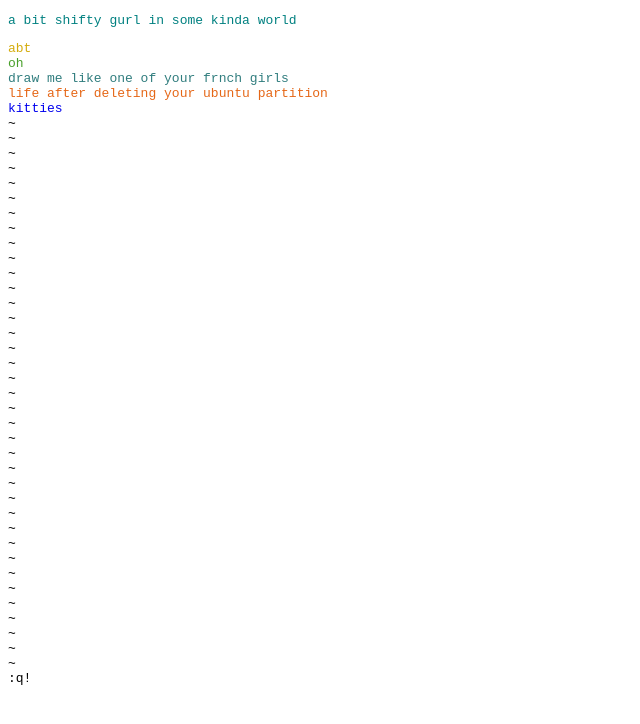
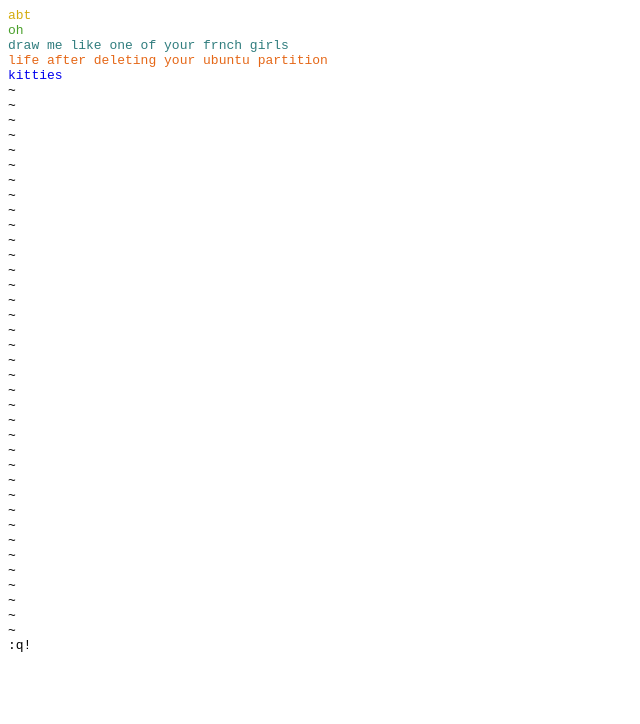
Before and after one commit to alpuente/alpuente.github.io, a plain HTML site: page index.html in a window 1280 px wide. Shown: the whole page, without its empty margins (0-640 px from the left). Drawn offline with Linux system fonts and the light colour scheme.

Commit message:
deleted a line

```diff
--- a/index.html
+++ b/index.html
@@ -9,9 +9,6 @@
 
 <body style="font-family:monospace">
 
-<div>
-    <p>a bit shifty gurl in some kinda world</p>
-</div>
 <div>
 <div>
     <a class="about" href="about.html"> abt </a>
```
